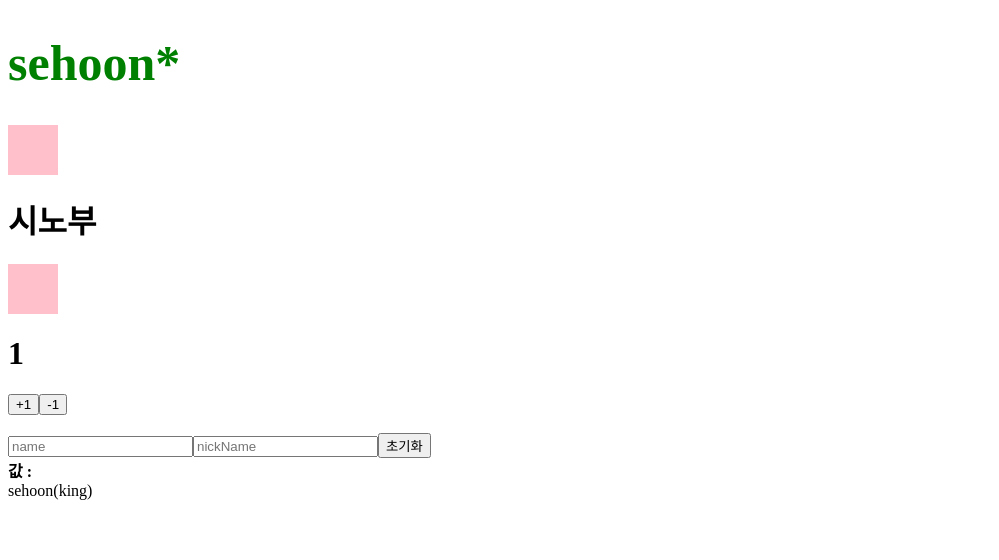
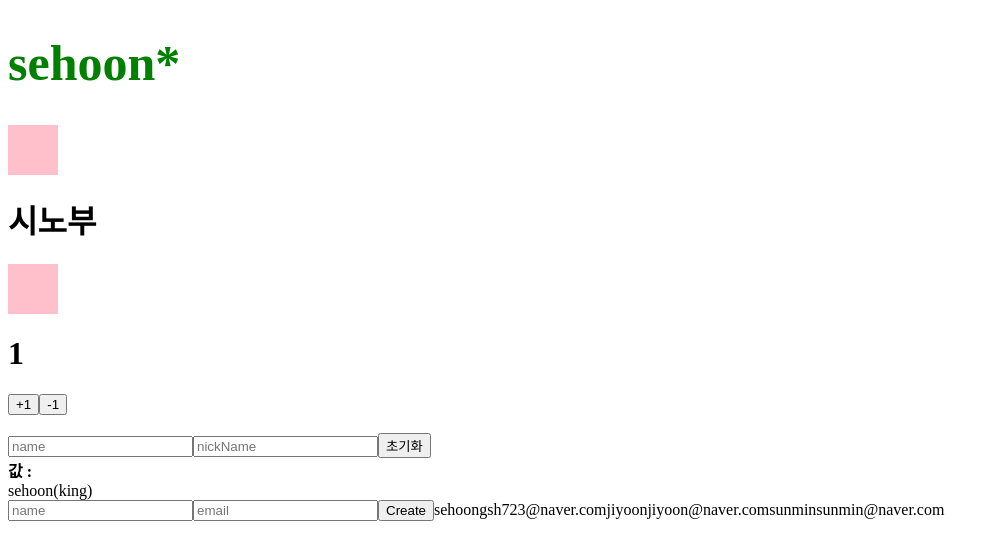
Before and after one commit to sehnara/React_study_1, a React (Create React App) app: page / in a window 1280 px wide. Shown: the top 560 px of the page, without its empty margins (0-999 px from the left). Built offline with nearby package versions, Linux system fonts and the light colour scheme; the HTML template or start-up script is replaced by a standard one.

Commit message:
[React-Hook study]
1. 배열 랜더링

```diff
--- a/src/app.jsx
+++ b/src/app.jsx
@@ -1,11 +1,21 @@
-import { Component, useState } from 'react';
+import { Component, useRef, useState } from 'react';
 import './app.css';
 import Counter from './component/counter';
 import Hello from './component/hello';
 import InputSample from './component/inputSample';
+import UserList from './component/userList';
 
 function App(){
   const [count, setCount] = useState(1);
+  const [users, setUsers]= useState(
+    [
+      {id:1, name:'sehoon', email:'gsh723@naver.com'},
+      {id:2, name:'jiyoon', email:'jiyoon@naver.com'},
+      {id:3, name:'sunmin', email:'sunmin@naver.com'}
+    ]
+  );
+  const nameRef = useRef('gildong');
+  const emailRef =useRef('gildong@naver.com');
 
   const onIncrease = () =>{
     // 4. 함수형 업데이트
@@ -15,7 +25,23 @@ function App(){
   const onDecrease = () =>{
     setCount(count => count-1);
   }
+  const nextId = useRef(3);
+  const onCreate = () =>{
+    nextId.current +=1;
+  }
 
+  const handleCreate=()=>{
+    console.log(nameRef.current.value);
+    onCreate();
+    const newUsers = [...users];
+    const newObj = {
+      id : nextId.current,
+      name : nameRef.current.value,
+      email : emailRef.current.value
+    };
+    newUsers.push(newObj);
+    setUsers(users=>newUsers);
+  }
 
   return(
     <>
@@ -37,6 +63,12 @@ function App(){
       <br/>
       <InputSample
       />
+      <input type="text" placeholder="name" ref = {nameRef}/>
+      <input type="text" placeholder="email" ref={emailRef}/>
+      <button onClick={handleCreate}>Create</button>
+      <UserList
+        users = {users}/>
+
     </>
   );
 }
--- /dev/null
+++ b/src/component/userList.jsx
@@ -0,0 +1,30 @@
+import React from 'react';
+
+const User = ({user}) => {//
+
+  return(
+    <>
+      <span>{user.name}</span>
+      <span>{user.email}</span>
+    </>
+  );
+};
+
+const UserList = (props) => {
+
+  return(
+    <>
+      {
+        props.users.map((user, index)=>( // 1) user값과 다음 parameter로 index를 줄 수 있다.
+          <User
+            user={user}
+            key={index}
+          /> // 2) key를 주지 않으면, 배열의 원소가 하나 사라지거나 추가될 때, 전체가 update되는데, key가 있으면 그런 비효율을 줄일 수 있다.
+        ))
+      }
+
+    </>
+  );
+}
+
+export default UserList;
```
